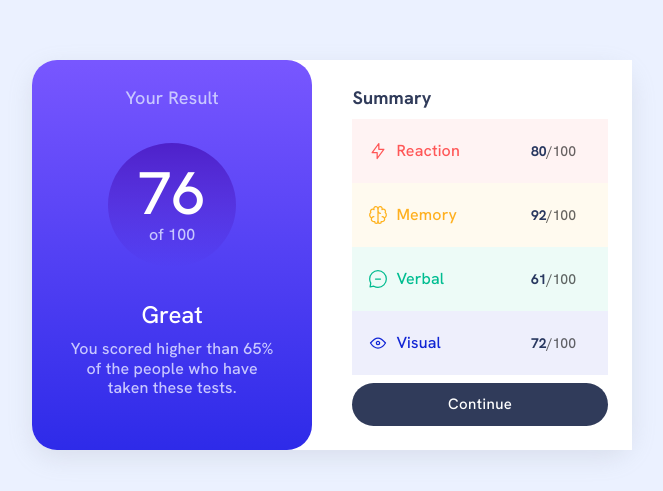
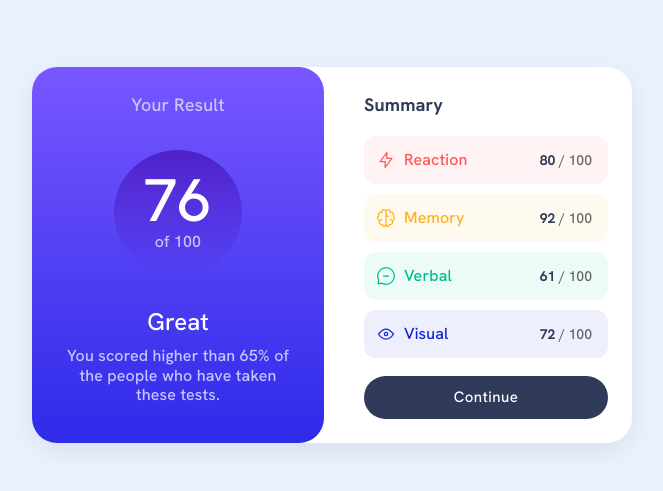
Before and after one commit to cristianbarreiro/results-summary-component-main, a React (Vite) app: page / in a window 1280 px wide. Shown: the part 145-636 px from the top of the page, without its empty margins (308-971 px from the left). Built offline with nearby package versions, Linux system fonts and the light colour scheme.

Commit message:
fix: summary css corrections

```diff
--- a/src/components/Summary.jsx
+++ b/src/components/Summary.jsx
@@ -6,88 +6,90 @@ import VerbalIcon from '../assets/images/icon-verbal.svg';
 import VisualIcon from '../assets/images/icon-visual.svg';
 
 const Summary = () => {
-
     const summaryData = [
         {
-            "category": "Reaction",
-            "score": 80,
-            "icon": ReactionIcon,
-            textColor: 'hsl(0,100%,67%)',
-            bgColor: 'hsla(0,100%,67%,0.07)'
+            category: "Reaction",
+            score: 80,
+            icon: ReactionIcon,
+            textColor: "hsl(0, 100%, 67%)",
+            bgColor: "hsla(0, 100%, 67%,0.07)",
         },
         {
-            "category": "Memory",
-            "score": 92,
-            "icon": MemoryIcon,
-            textColor: 'hsl(39,100%,56%)',
-            bgColor: 'hsla(39,100%,56%,0.07)'
+            category: "Memory",
+            score: 92,
+            icon: MemoryIcon,
+            textColor: "hsl(39, 100%, 56%)",
+            bgColor: "hsla(39, 100%, 56%,0.07)",
         },
         {
-            "category": "Verbal",
-            "score": 61,
-            "icon": VerbalIcon,
-            textColor: 'hsl(166,100%,37%)',
-            bgColor: 'hsla(166,100%,37%,0.07)'
+            category: "Verbal",
+            score: 61,
+            icon: VerbalIcon,
+            textColor: "hsl(166, 100%, 37%)",
+            bgColor: "hsla(166, 100%, 37%,0.07)",
         },
         {
-            "category": "Visual",
-            "score": 72,
-            "icon": VisualIcon,
-            textColor: 'hsl(234,85%,45%)',
-            bgColor: 'hsla(234,85%,45%,0.07)'
-        }
+            category: "Visual",
+            score: 72,
+            icon: VisualIcon,
+            textColor: "hsl(234, 85%, 45%)",
+            bgColor: "hsla(234, 85%, 45%,0.07)",
+        },
     ];
 
     return (
         <Stack
-            bgcolor='white'
+            bgcolor="white"
             padding={3}
             sx={{
-                width: { lg: '50%', md: '50%', sm: 'auto' },
-
+                width: { lg: "50%", md: "50%", sm: "auto" },
+                borderRadius: 25,
             }}
         >
             <Typography
                 color="hsl(224, 30%, 27%)"
-                fontWeight={700}
+                fontWeight="700"
                 fontSize="18px"
                 fontFamily='"Hanken Grotesk", sans-serif'
             >
                 Summary
             </Typography>
-            <List>
+
+                <List >
                     {summaryData.map((item, index) => (
                         <ListItem
                             key={index}
                             sx={{
                                 background: `${item.bgColor}`,
-                            marginBlock: '10px',
-                            margin: '0px'
+                                marginBlock: "10px",
+                                padding: "0px",
+                                borderRadius: "12px",
                             }}
                         >
-                        <ListItemIcon
-                            sx={{ minWidth: '28px' }}
-                        >
-                            <img src={item.icon} alt={item.category} />
+                        <ListItemIcon sx={{ minWidth: "28px", paddingLeft: "12px"}}>
+                            <img src={item.icon} alt="icons"/>
                         </ListItemIcon>
-                        <ListItemText primaryTypographyProps={{
+                        <ListItemText
+                            primaryTypographyProps={{
                                 color: `${item.textColor}`,
                                 fontFamily: '"Hanken Grotesk", sans-serif',
-                            fontWeight: '500'
+                                fontWeight: "500",
                             }}
                         >
                             {item.category}
                         </ListItemText>
-                        <ListSubheader sx={{
-                            background: 'transparent',
-                            marginLeft: '55px',
+                        <ListSubheader
+                            sx={{
+                                background: "transparent",
+                                marginLeft: "55px",
                                 fontFamily: '"Hanken Grotesk", sans-serif',
-                            fontWeight: '500'
-                        }}>
-                            <span style={{ color: 'hsl(224,40%,27%)', fontWeight: '700' }}>
+                                fontWeight: "500",
+                            }}
+                        >
+                            <span style={{ color: "hsl(224, 30%, 27%)", fontWeight: "700" }}>
                                 {item.score}
-                            </span>
-                            /100
+                            </span>{" "}
+                            / 100
                         </ListSubheader>
                     </ListItem>
                 ))}
@@ -95,18 +97,18 @@ const Summary = () => {
             <Button
                 size="large"
                 sx={{
-                    background: 'hsl(224, 30%, 27%)',
-                    color: 'white',
-                    boxShadow: 'none',
-                    transition: 'none',
-                    textTransform: 'none',
-                    borderRadius: '25px',
+                    background: "hsl(224, 30%, 27%)",
+                    color: "white",
+                    boxShadow: "none",
+                    transition: "none",
+                    textTransform: "none",
+                    borderRadius: "25px",
                     ":hover": {
                         background:
-                            'linear-gradient(0deg,hsl(241,81%,54%), hsl(252,100%,67%))'
+                            "linear-gradient(0deg,hsl(241, 81%, 54%),hsl(252, 100%, 67%))",
                     },
                     fontFamily: '"Hanken Grotesk", sans-serif',
-                    fontWeight: '500'
+                    fontWeight: "500",
                 }}
             >
                 Continue
```
Lines whose indentation alone changed are shown as unchanged.
